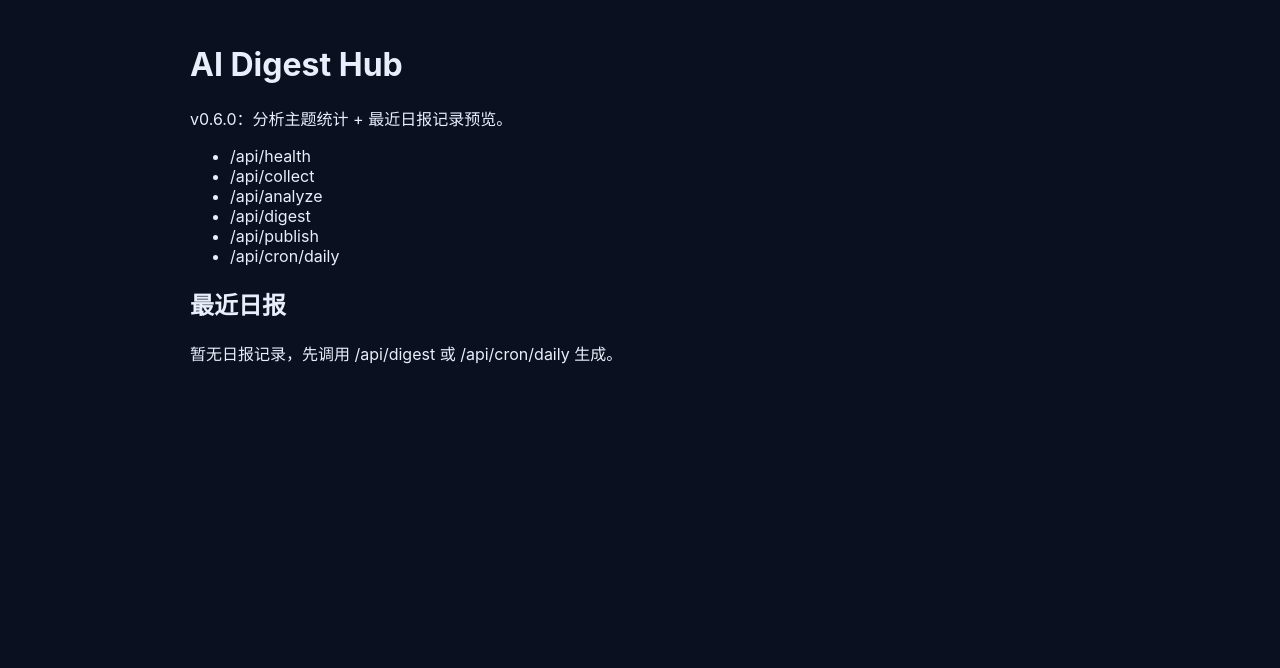
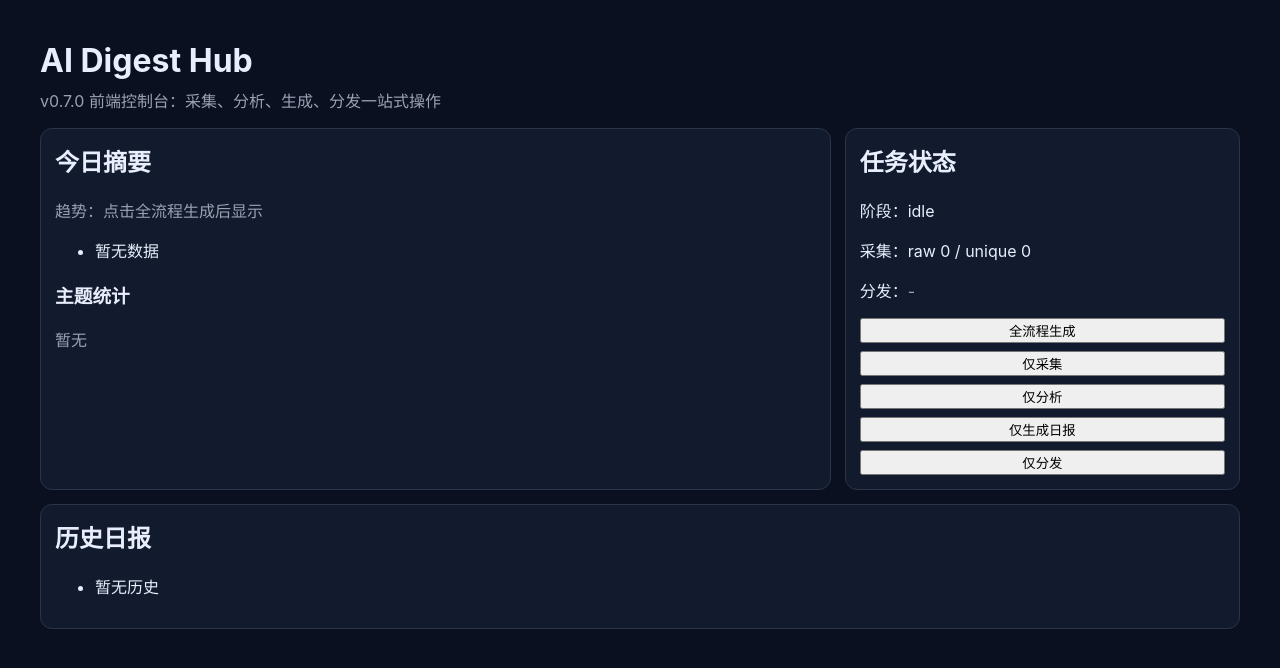
Before and after one commit to wjj5728/ai-digest-hub, a Next.js app: page / in a window 1280 px wide. Shown: the top 668 px of the page. Built offline with nearby package versions, Linux system fonts and the light colour scheme.

Commit message:
v0.7.0: build interactive dashboard UI for digest pipeline

```diff
--- a/app/page.tsx
+++ b/app/page.tsx
@@ -1,34 +1,161 @@
-import { listDigests } from "@/lib/db/file-store";
+"use client";
 
-export default async function HomePage() {
-  const rows = await listDigests(5);
+import { useEffect, useMemo, useState } from "react";
+
+type Topic = { tag: string; count: number };
+type Item = { title: string; sourceName: string; score: number; url: string };
+type DigestRow = { id: string; createdAt: number; title: string; body: string };
+
+export default function HomePage() {
+  const [loading, setLoading] = useState(false);
+  const [stage, setStage] = useState("idle");
+  const [error, setError] = useState("");
+
+  const [rawCount, setRawCount] = useState(0);
+  const [uniqueCount, setUniqueCount] = useState(0);
+  const [topics, setTopics] = useState<Topic[]>([]);
+  const [top, setTop] = useState<Item[]>([]);
+  const [trend, setTrend] = useState("");
+  const [publishStatus, setPublishStatus] = useState("-");
+  const [digests, setDigests] = useState<DigestRow[]>([]);
+
+  async function loadDigestHistory() {
+    const res = await fetch("/api/digest/list?limit=10");
+    const data = await res.json();
+    setDigests(data.rows || []);
+  }
+
+  async function runCollect() {
+    setStage("collect");
+    const res = await fetch("/api/collect", { method: "POST" });
+    const data = await res.json();
+    if (!res.ok) throw new Error(data?.error || "collect failed");
+    setRawCount(data.rawCount || 0);
+    setUniqueCount(data.uniqueCount || 0);
+  }
+
+  async function runAnalyze() {
+    setStage("analyze");
+    const res = await fetch("/api/analyze", { method: "POST" });
+    const data = await res.json();
+    if (!res.ok) throw new Error(data?.error || "analyze failed");
+
+    setRawCount(data.rawCount || 0);
+    setUniqueCount(data.uniqueCount || 0);
+    setTopics(data.topics || []);
+    setTop(data.digest?.top || []);
+    setTrend(data.digest?.trend || "");
+  }
+
+  async function runDigest() {
+    setStage("digest");
+    const res = await fetch("/api/digest", { method: "POST" });
+    const data = await res.json();
+    if (!res.ok) throw new Error(data?.error || "digest failed");
+
+    setTopics(data.topics || []);
+    setTop(data.digest?.top || []);
+    setTrend(data.digest?.trend || "");
+    await loadDigestHistory();
+  }
+
+  async function runPublish() {
+    setStage("publish");
+    const res = await fetch("/api/publish", { method: "POST" });
+    const data = await res.json();
+    if (!res.ok) throw new Error(data?.error || "publish failed");
+    setPublishStatus(data.result?.status || "-");
+  }
+
+  async function runAll() {
+    setLoading(true);
+    setError("");
+    try {
+      await runCollect();
+      await runAnalyze();
+      await runDigest();
+      await runPublish();
+      setStage("done");
+    } catch (e) {
+      setError(e instanceof Error ? e.message : "unknown error");
+      setStage("error");
+    } finally {
+      setLoading(false);
+    }
+  }
+
+  useEffect(() => {
+    loadDigestHistory().catch(() => undefined);
+  }, []);
+
+  const statusColor = useMemo(() => {
+    if (publishStatus === "sent") return "#32d583";
+    if (publishStatus === "mocked") return "#fdb022";
+    if (publishStatus === "failed") return "#f97066";
+    return "#98a2b3";
+  }, [publishStatus]);
 
   return (
-    <main style={{ maxWidth: 900, margin: "0 auto", padding: 24 }}>
-      <h1>AI Digest Hub</h1>
-      <p>v0.6.0：分析主题统计 + 最近日报记录预览。</p>
-      <ul>
-        <li>/api/health</li>
-        <li>/api/collect</li>
-        <li>/api/analyze</li>
-        <li>/api/digest</li>
-        <li>/api/publish</li>
-        <li>/api/cron/daily</li>
-      </ul>
+    <main style={{ maxWidth: 1200, margin: "0 auto", padding: 20 }}>
+      <h1 style={{ marginBottom: 8 }}>AI Digest Hub</h1>
+      <p style={{ marginTop: 0, color: "#98a2b3" }}>v0.7.0 前端控制台：采集、分析、生成、分发一站式操作</p>
 
-      <h2>最近日报</h2>
-      {rows.length === 0 ? (
-        <p>暂无日报记录，先调用 /api/digest 或 /api/cron/daily 生成。</p>
-      ) : (
+      <div style={{ display: "grid", gridTemplateColumns: "2fr 1fr", gap: 14 }}>
+        <section style={{ border: "1px solid #2b3448", borderRadius: 12, padding: 14, background: "#121a2d" }}>
+          <h2 style={{ marginTop: 0 }}>今日摘要</h2>
+          <p style={{ color: "#98a2b3" }}>趋势：{trend || "点击全流程生成后显示"}</p>
+          <ul>
+            {top.length === 0 && <li>暂无数据</li>}
+            {top.map((x, i) => (
+              <li key={i} style={{ marginBottom: 8 }}>
+                <strong>{x.title}</strong>
+                <div style={{ color: "#98a2b3" }}>{x.sourceName} | 评分 {x.score}</div>
+              </li>
+            ))}
+          </ul>
+
+          <h3>主题统计</h3>
+          <div style={{ display: "flex", gap: 8, flexWrap: "wrap" }}>
+            {topics.length === 0 && <span style={{ color: "#98a2b3" }}>暂无</span>}
+            {topics.map((t) => (
+              <span key={t.tag} style={{ border: "1px solid #2b3448", borderRadius: 999, padding: "4px 10px" }}>
+                {t.tag}: {t.count}
+              </span>
+            ))}
+          </div>
+        </section>
+
+        <section style={{ border: "1px solid #2b3448", borderRadius: 12, padding: 14, background: "#121a2d" }}>
+          <h2 style={{ marginTop: 0 }}>任务状态</h2>
+          <p>阶段：{stage}</p>
+          <p>采集：raw {rawCount} / unique {uniqueCount}</p>
+          <p>
+            分发：<span style={{ color: statusColor }}>{publishStatus}</span>
+          </p>
+          {error && <p style={{ color: "#f97066" }}>错误：{error}</p>}
+
+          <div style={{ display: "grid", gap: 8 }}>
+            <button onClick={runAll} disabled={loading}>{loading ? "执行中..." : "全流程生成"}</button>
+            <button onClick={() => runCollect()} disabled={loading}>仅采集</button>
+            <button onClick={() => runAnalyze()} disabled={loading}>仅分析</button>
+            <button onClick={() => runDigest()} disabled={loading}>仅生成日报</button>
+            <button onClick={() => runPublish()} disabled={loading}>仅分发</button>
+          </div>
+        </section>
+      </div>
+
+      <section style={{ marginTop: 14, border: "1px solid #2b3448", borderRadius: 12, padding: 14, background: "#121a2d" }}>
+        <h2 style={{ marginTop: 0 }}>历史日报</h2>
         <ul>
-          {rows.map((row) => (
-            <li key={row.id}>
-              <strong>{row.title}</strong>
-              <div>{new Date(row.createdAt).toLocaleString("zh-CN")}</div>
+          {digests.length === 0 && <li>暂无历史</li>}
+          {digests.map((d) => (
+            <li key={d.id} style={{ marginBottom: 10 }}>
+              <strong>{d.title}</strong>
+              <div style={{ color: "#98a2b3" }}>{new Date(d.createdAt).toLocaleString("zh-CN")}</div>
             </li>
           ))}
         </ul>
-      )}
+      </section>
     </main>
   );
 }
```
Also changed, not shown: 1 other file (tests, documents, lock files or other folders).
